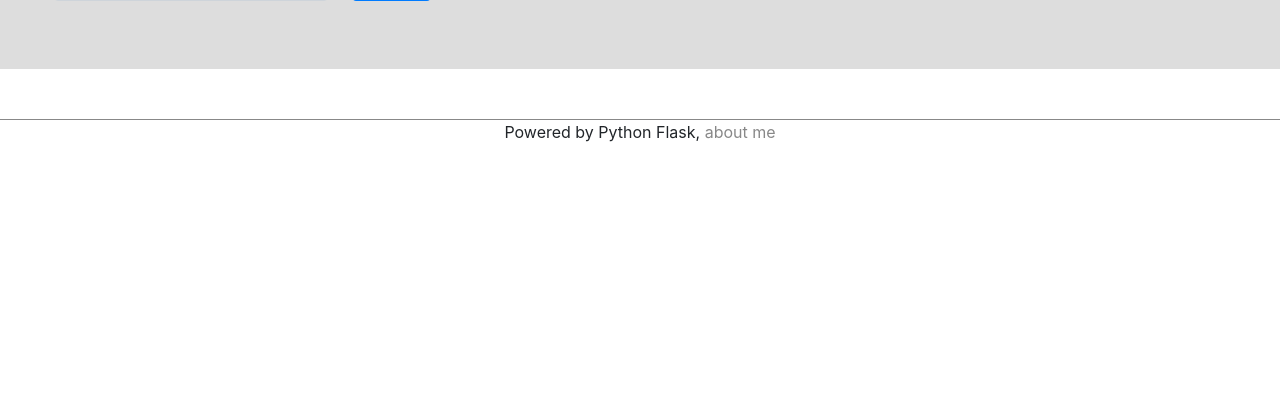
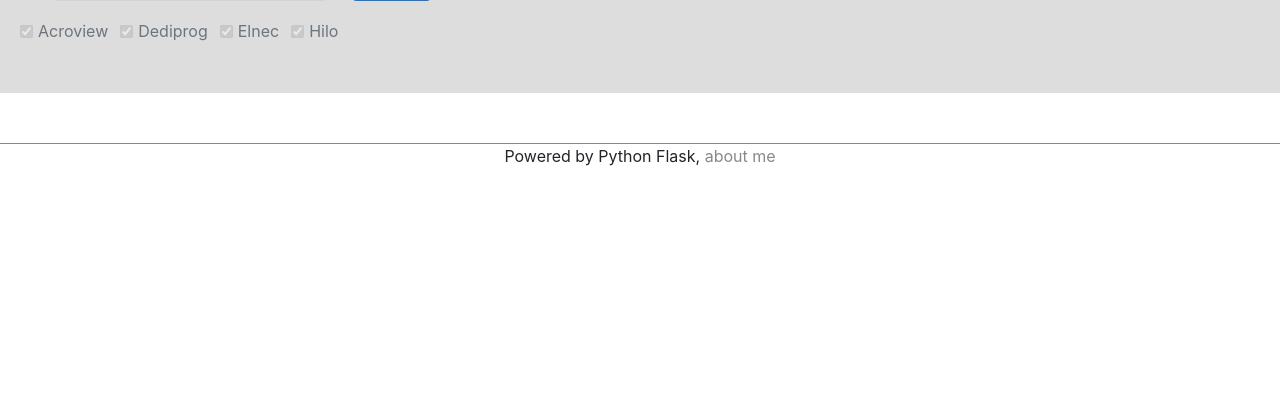
Before and after one commit to a9202507/Crawler_3rd_party_vendors, a Flask app: page / in a window 1280 px wide. Shown: the part 397-800 px from the top of the page. Run offline with Flask 2, Linux system fonts and the light colour scheme.

Commit message:
add checkbox for vendors

```diff
--- a/templates/layout.html
+++ b/templates/layout.html
@@ -23,6 +23,8 @@
             </a>
             <h1>{{header_title or "default header title"}}</h1>
         </div>
+
+
         <!-- <h1>header title2</h1> -->
 
         {% block header %}
@@ -50,6 +52,29 @@
         </form>
 
 
+        <form class="frame">
+            <div class="form-check form-check-inline">
+                <input class="form-check-input" type="checkbox" id="inlineCheckbox1" value="option1" checked="checked"
+                    disabled>
+                <label class="form-check-label" for="inlineCheckbox1">Acroview</label>
+            </div>
+            <div class="form-check form-check-inline">
+                <input class="form-check-input" type="checkbox" id="inlineCheckbox2" value="option2" checked="checked"
+                    disabled>
+                <label class="form-check-label" for="inlineCheckbox2">Dediprog</label>
+            </div>
+            <div class="form-check form-check-inline">
+                <input class="form-check-input" type="checkbox" id="inlineCheckbox3" value="option3" checked="checked"
+                    disabled>
+                <label class="form-check-label" for="inlineCheckbox3">Elnec</label>
+            </div>
+            <div class="form-check form-check-inline">
+                <input class="form-check-input" type="checkbox" id="inlineCheckbox4" value="option4" checked="checked"
+                    disabled>
+                <label class="form-check-label" for="inlineCheckbox4">Hilo</label>
+            </div>
+        </form>
+
 
 
     </header>
```
